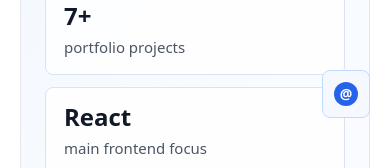
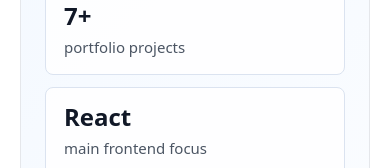
Before and after one commit to Maksym-Sirenko/personal-page, a React (Vite) app: page / in a window 390 px wide. Shown: the part 646-814 px from the top of the page. Built offline with nearby package versions, Linux system fonts and the light colour scheme.

Commit message:
refactor: remove floating telegram contact button

```diff
--- a/src/components/ui/TelegramChatButton/TelegramChatButton.module.scss
+++ /dev/null
@@ -1,69 +0,0 @@
-.button {
-  position: fixed;
-  right: 20px;
-  bottom: 80px;
-  z-index: 20;
-  display: inline-flex;
-  align-items: center;
-  gap: 8px;
-  min-height: 46px;
-  padding: 0 14px;
-  border: 1px solid #bfdbfe;
-  border-radius: 8px;
-  background-color: #f5f9ff;
-  color: #1d4ed8;
-  font-size: 15px;
-  font-weight: 600;
-  line-height: 1;
-  text-decoration: none;
-  transition:
-    background-color 0.2s ease,
-    border-color 0.2s ease,
-    transform 0.2s ease;
-}
-
-.button:hover,
-.button:focus-visible {
-  border-color: #93c5fd;
-  background-color: #dbeafe;
-  transform: translateY(-2px);
-}
-
-.button:focus-visible {
-  outline: 2px solid #bfdbfe;
-  outline-offset: 3px;
-}
-
-.icon {
-  display: inline-flex;
-  align-items: center;
-  justify-content: center;
-  width: 24px;
-  height: 24px;
-  border-radius: 999px;
-  background-color: #2563eb;
-  color: #ffffff;
-  font-size: 14px;
-  font-weight: 700;
-}
-
-@media screen and (max-width: 520px) {
-  .button {
-    width: 48px;
-    min-height: 48px;
-    justify-content: center;
-    padding: 0;
-  }
-
-  .text {
-    position: absolute;
-    width: 1px;
-    height: 1px;
-    padding: 0;
-    margin: -1px;
-    overflow: hidden;
-    clip: rect(0, 0, 0, 0);
-    white-space: nowrap;
-    border: 0;
-  }
-}
--- a/src/components/ui/TelegramChatButton/TelegramChatButton.tsx
+++ /dev/null
@@ -1,25 +0,0 @@
-import { siteContent, type Language } from "../../../i18n/siteContent";
-import styles from "./TelegramChatButton.module.scss";
-
-type TelegramChatButtonProps = {
-  language: Language;
-};
-
-function TelegramChatButton({ language }: TelegramChatButtonProps) {
-  return (
-    <a
-      className={styles.button}
-      href="https://t.me/Yambren"
-      target="_blank"
-      rel="noopener noreferrer"
-      aria-label={siteContent[language].ui.telegramChat}
-    >
-      <span className={styles.icon} aria-hidden="true">
-        @
-      </span>
-      <span className={styles.text}>Telegram</span>
-    </a>
-  );
-}
-
-export default TelegramChatButton;
--- a/src/i18n/siteContent.ts
+++ b/src/i18n/siteContent.ts
@@ -86,7 +86,6 @@ export const siteContent = {
       modalLabel: "Dialog window",
       navigationLabel: "Mobile navigation",
       backToTop: "Back to top",
-      telegramChat: "Message me on Telegram",
     },
   },
   ua: {
@@ -176,7 +175,6 @@ export const siteContent = {
       modalLabel: "Діалогове вікно",
       navigationLabel: "Мобільна навігація",
       backToTop: "Повернутися нагору",
-      telegramChat: "Написати мені в Telegram",
     },
   },
 } as const;
--- a/src/layouts/MainLayout.tsx
+++ b/src/layouts/MainLayout.tsx
@@ -2,7 +2,6 @@ import { useEffect, useState } from "react";
 import { Outlet } from "react-router-dom";
 import Header from "../components/layout/Header/Header";
 import Footer from "../components/layout/Footer/Footer";
-import TelegramChatButton from "../components/ui/TelegramChatButton/TelegramChatButton";
 import type { Language } from "../i18n/siteContent";
 
 function MainLayout() {
@@ -23,7 +22,6 @@ function MainLayout() {
     <>
       <Header language={language} setLanguage={setLanguage} />
       <Outlet context={{ language }} />
-      <TelegramChatButton language={language} />
       <Footer language={language} />
     </>
   );
```
